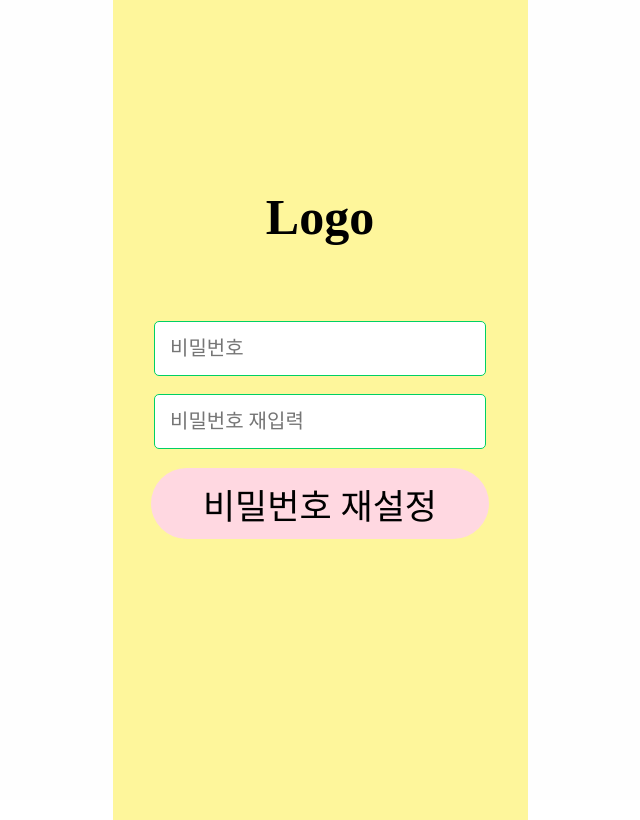
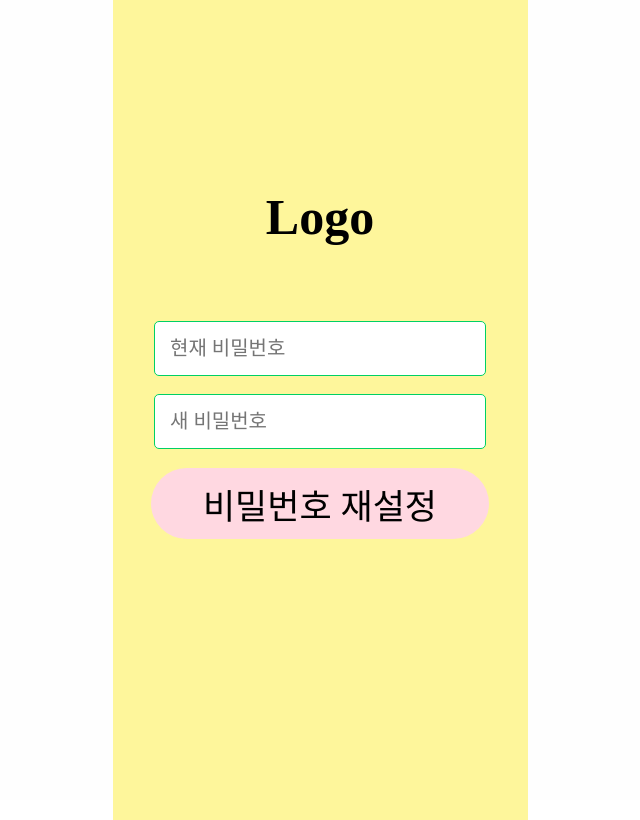
Before and after one commit to depressed-bread/FE, a React (Create React App) app in the folder hackathon/: page /reset-password in a window 1280 px wide. Shown: the whole page, without its empty margins (320-960 px from the left). Built offline with nearby package versions, Linux system fonts and the light colour scheme; no server answers; a web font is replaced by a local one.

Commit message:
feat: 비밀번호 재설정 및 로그인 실패 시 에러 메시지 출력

```diff
--- a/hackathon/src/Pages/Login.jsx
+++ b/hackathon/src/Pages/Login.jsx
@@ -1,6 +1,6 @@
 import React, { useState } from 'react';
+import { useNavigate } from 'react-router-dom';
 import styled, { createGlobalStyle } from 'styled-components';
-import { useNavigate } from 'react-router-dom';
 import api from './Api';
 
 const GlobalStyle = createGlobalStyle`
@@ -123,10 +123,17 @@ const SignupLink = styled.a`
     }
 `;
 
+const ErrorMessage = styled.p`
+    color: red;
+    font-size: 14px;
+    font-family: 'Ownglyph_meetme-Rg';
+`;
+
 const Login = () => {
     const navigate = useNavigate();
     const [email, setEmail] = useState('');
     const [password, setPassword] = useState('');
+    const [errorMessage, setErrorMessage] = useState('');
 
     const handleLoginClick = async () => {
         try {
@@ -148,6 +155,7 @@ const Login = () => {
             navigate('/home'); // 로그인 성공 시 홈 페이지로 이동
         } catch (error) {
             console.error('로그인 실패:', error.response.data); // 서버에서 반환된 에러 메시지 출력
+            setErrorMessage(error.response.data.message || '로그인에 실패했습니다. 다시 시도해주세요.'); // 에러 메시지 설정
         }
     };
 
@@ -182,6 +190,7 @@ const Login = () => {
                         onChange={(e) => setPassword(e.target.value)}
                     />
                     <LoginButton onClick={handleLoginClick}>로그인하기</LoginButton>
+                    {errorMessage && <ErrorMessage>{errorMessage}</ErrorMessage>}
                     <LinkContainer>
                         <Link onClick={handleFindIdClick}>아이디찾기</Link>
                         <span>|</span>
--- a/hackathon/src/Pages/ResetPassword.jsx
+++ b/hackathon/src/Pages/ResetPassword.jsx
@@ -1,6 +1,7 @@
 import React, { useState } from 'react';
 import { useNavigate } from 'react-router-dom';
 import styled, { createGlobalStyle } from 'styled-components';
+import api from './Api';
 
 const GlobalStyle = createGlobalStyle`
   @font-face {
@@ -100,13 +101,19 @@ const ModalText = styled.p`
 const ResetPassword = () => {
     const navigate = useNavigate();
     const [modalOpen, setModalOpen] = useState(false);
+    const [currentPassword, setCurrentPassword] = useState('');
+    const [newPassword, setNewPassword] = useState('');
+    const email = "olivia1103@naver.com"; // 이메일은 고정 값으로 설정
 
     const handleEditClick = async () => {
         try {
-            // api 호출
-            // 예시 콘솔
-            console.log('수정완료');
+            const response = await api.post('/api/user/reset-password', {
+                email,
+                currentPassword,
+                newPassword
+            });
 
+            if (response.data.message === "비밀번호가 성공적으로 변경되었습니다.") {
                 // API 호출 성공시, 모달 열기
                 setModalOpen(true);
 
@@ -115,7 +122,10 @@ const ResetPassword = () => {
                     navigate('/home');
                     closeModal();
                 }, 3000);
-
+            } else {
+                // 실패 메시지 처리
+                console.error('비밀번호 변경 실패:', response.data.message);
+            }
         } catch (error) {
             // API 호출 실패
             console.error('수정에러', error);
@@ -132,8 +142,18 @@ const ResetPassword = () => {
             <Container>
                 <AppWrapper>
                     <Logo>Logo</Logo>
-                    <Input type="password" placeholder="비밀번호" />
-                    <Input type="password" placeholder="비밀번호 재입력" />
+                    <Input
+                        type="password"
+                        placeholder="현재 비밀번호"
+                        value={currentPassword}
+                        onChange={(e) => setCurrentPassword(e.target.value)}
+                    />
+                    <Input
+                        type="password"
+                        placeholder="새 비밀번호"
+                        value={newPassword}
+                        onChange={(e) => setNewPassword(e.target.value)}
+                    />
                     <EditButton onClick={handleEditClick}>비밀번호 재설정</EditButton>
                 </AppWrapper>
 
```
Lines whose indentation alone changed are shown as unchanged.
